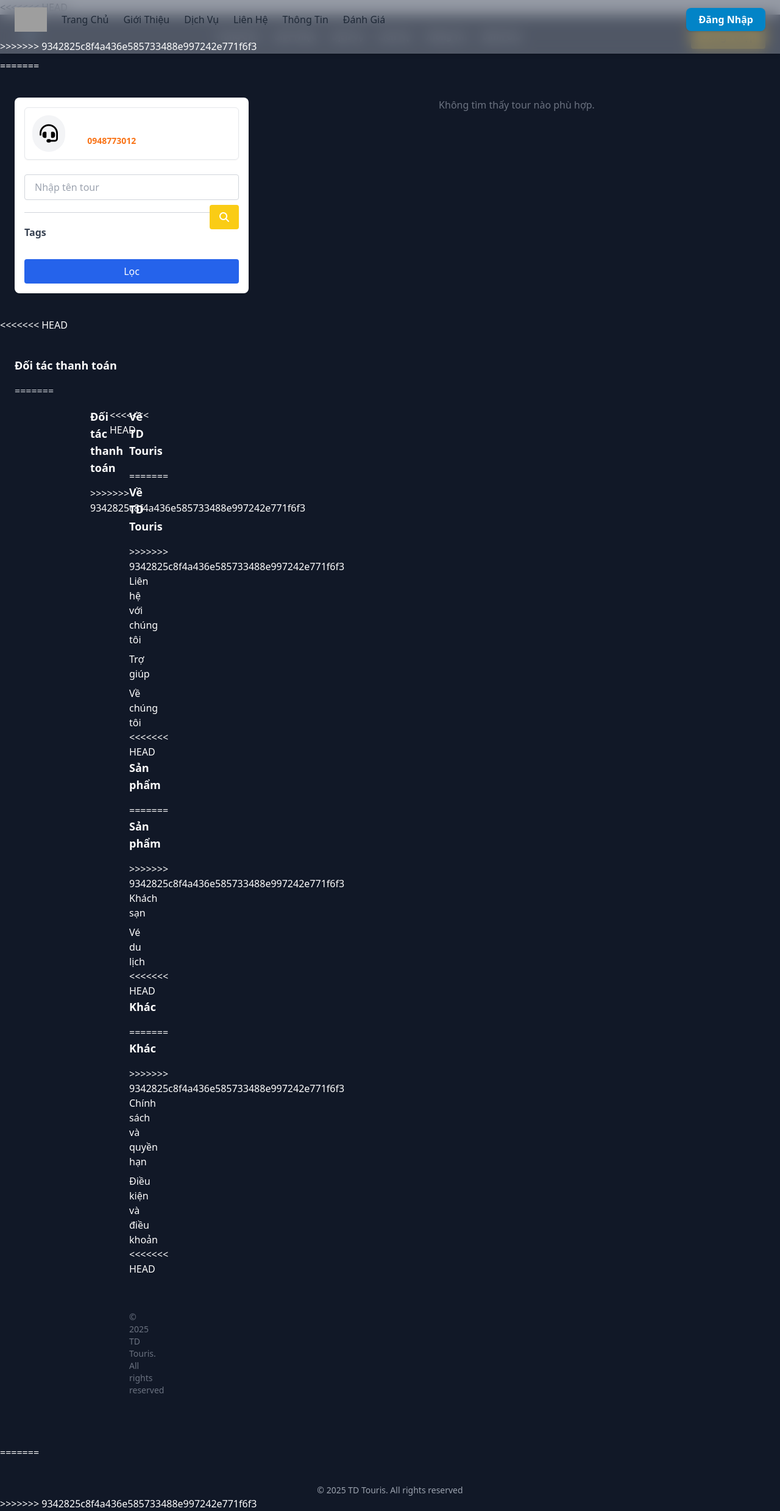
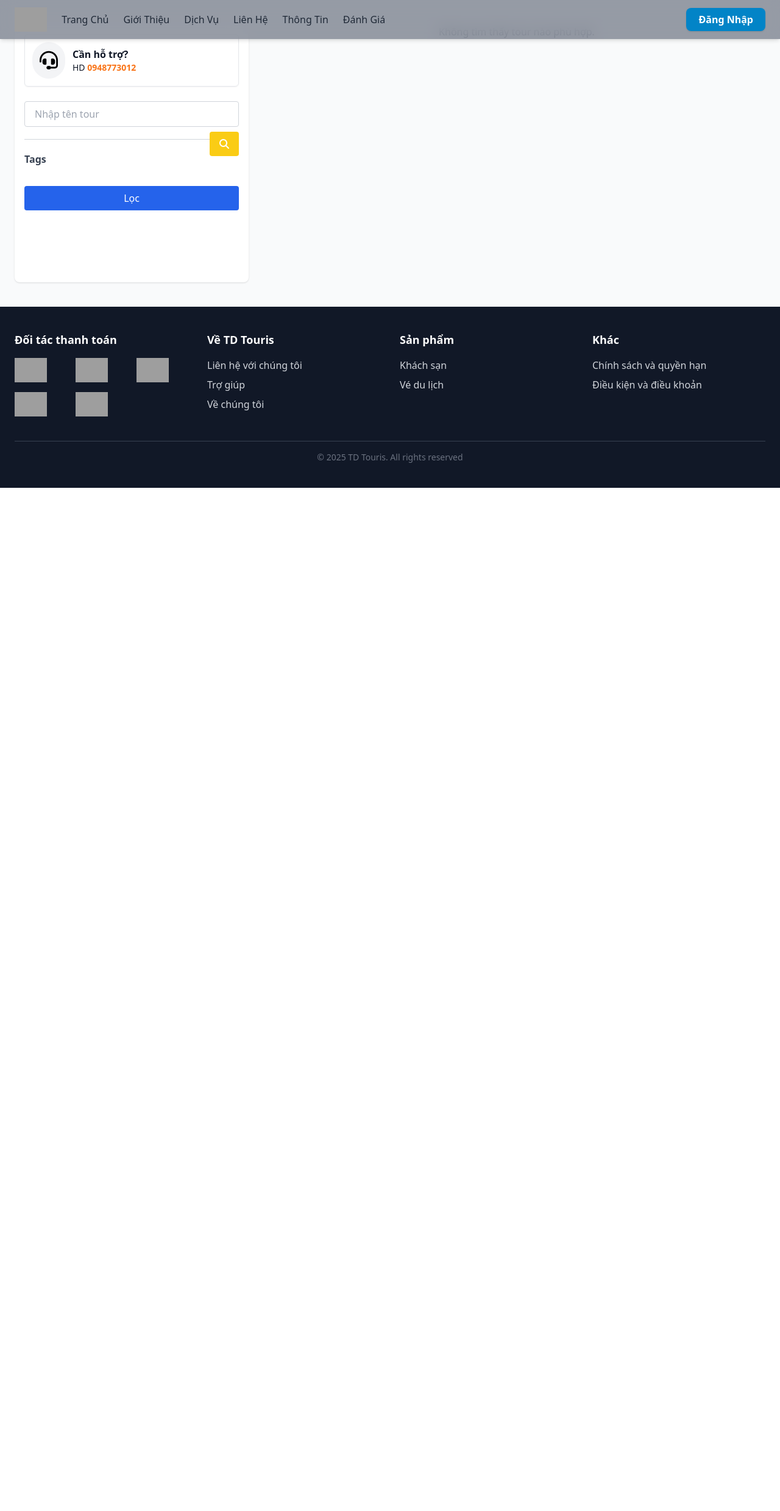
Before and after one commit to HaiDang1304/do-an-1-v2, a PHP site: page /views/tour.php in a window 1280 px wide. Shown: the whole page at 61% size. After the commit the page ends 800 px from the top, so only its background shows below. Run offline with PHP 8.4, Linux system fonts and the light colour scheme; data that the repository does not hold is empty; some libraries are stand-ins or nearby versions; grey boxes are pictures that could not be loaded.

Commit message:
fix footer

```diff
--- a/src/includes/footer.php
+++ b/src/includes/footer.php
@@ -1,4 +1,3 @@
-<<<<<<< HEAD
 <footer class="bg-gray-900 text-gray-300 py-10">
   <div class="container mx-auto px-6">
     <div class="grid grid-cols-1 md:grid-cols-4 gap-8">
@@ -7,16 +6,6 @@
       <div>
         <h4 class="text-white font-semibold text-lg mb-4">Đối tác thanh toán</h4>
         <div class="grid grid-cols-3 gap-4">
-=======
-<div class="bg-gray-900 text-white py-10">
-  <div class="container mx-auto px-6">
-    <div class="grid grid-cols-1 sm:grid-cols-2 md:grid-cols-4 gap-8">
-
-      <!-- Đối tác thanh toán -->
-      <div>
-        <h4 class="text-lg font-semibold mb-4">Đối tác thanh toán</h4>
-        <div class="flex flex-wrap gap-4">
->>>>>>> 9342825c8f4a436e585733488e997242e771f6f3
           <img src="../public/images/payment/visa-logo-png.png" alt="VISA" class="h-10 object-contain">
           <img src="../public/images/payment/BIDV-01.png" alt="BIDV" class="h-10 object-contain">
           <img src="../public/images/payment/logo-MB.png" alt="MB Bank" class="h-10 object-contain">
@@ -25,15 +14,9 @@
         </div>
       </div>
 
-<<<<<<< HEAD
       <!-- Về TD Touris -->
       <div>
         <h4 class="text-white font-semibold text-lg mb-4">Về TD Touris</h4>
-=======
-      <!-- Cột Về TD Touris -->
-      <div>
-        <h4 class="text-lg font-semibold mb-4">Về TD Touris</h4>
->>>>>>> 9342825c8f4a436e585733488e997242e771f6f3
         <ul class="space-y-2">
           <li><a href="#" class="hover:text-yellow-400 transition">Liên hệ với chúng tôi</a></li>
           <li><a href="#" class="hover:text-yellow-400 transition">Trợ giúp</a></li>
@@ -41,36 +24,23 @@
         </ul>
       </div>
 
-<<<<<<< HEAD
       <!-- Sản phẩm -->
       <div>
         <h4 class="text-white font-semibold text-lg mb-4">Sản phẩm</h4>
-=======
-      <!-- Cột Sản phẩm -->
-      <div>
-        <h4 class="text-lg font-semibold mb-4">Sản phẩm</h4>
->>>>>>> 9342825c8f4a436e585733488e997242e771f6f3
         <ul class="space-y-2">
           <li><a href="#" class="hover:text-yellow-400 transition">Khách sạn</a></li>
           <li><a href="#" class="hover:text-yellow-400 transition">Vé du lịch</a></li>
         </ul>
       </div>
 
-<<<<<<< HEAD
       <!-- Khác -->
       <div>
         <h4 class="text-white font-semibold text-lg mb-4">Khác</h4>
-=======
-      <!-- Cột Khác -->
-      <div>
-        <h4 class="text-lg font-semibold mb-4">Khác</h4>
->>>>>>> 9342825c8f4a436e585733488e997242e771f6f3
         <ul class="space-y-2">
           <li><a href="#" class="hover:text-yellow-400 transition">Chính sách và quyền hạn</a></li>
           <li><a href="#" class="hover:text-yellow-400 transition">Điều kiện và điều khoản</a></li>
         </ul>
       </div>
-<<<<<<< HEAD
     </div>
 
     <div class="mt-10 border-t border-gray-700 pt-4 text-center text-sm text-gray-500">
@@ -78,14 +48,3 @@
     </div>
   </div>
 </footer>
-=======
-
-    </div>
-
-    <!-- Footer bottom -->
-    <div class="mt-10 text-center text-gray-400 text-sm">
-      © 2025 TD Touris. All rights reserved
-    </div>
-  </div>
-</div>
->>>>>>> 9342825c8f4a436e585733488e997242e771f6f3
--- a/src/includes/header.php
+++ b/src/includes/header.php
@@ -1,52 +1,3 @@
-<<<<<<< HEAD
-<?php
-if (session_status() === PHP_SESSION_NONE) {
-    session_start();
-}
-error_log("Session in header.php: " . print_r($_SESSION, true));
-?>
-
-<header class="bg-gray-900 text-white shadow">
-  <div class="container mx-auto flex items-center justify-between py-4 px-6">
-    <!-- Logo -->
-    <a href="../php/index.php" class="flex items-center space-x-4">
-      <img src="../public/images/images/logousave.png" alt="Logo" class="h-10 w-auto object-contain" />
-    </a>
-
-    <!-- Menu -->
-    <nav>
-      <ul class="flex space-x-6 text-sm font-semibold">
-        <li><a href="../php/index.php" class="hover:text-yellow-400 transition">Trang Chủ</a></li>
-        <li><a href="../php/gioithieu.php" class="hover:text-yellow-400 transition">Giới Thiệu</a></li>
-        <li><a href="../php/dichvu.php" class="hover:text-yellow-400 transition">Dịch Vụ</a></li>
-        <li><a href="../php/lienhe.php" class="hover:text-yellow-400 transition">Liên Hệ</a></li>
-        <li><a href="../php/user_info.php" class="hover:text-yellow-400 transition">Thông Tin</a></li>
-        <li><a href="../php/danhgia.php" class="hover:text-yellow-400 transition">Đánh Giá</a></li>
-      </ul>
-    </nav>
-
-    <!-- User Login -->
-    <div class="flex items-center space-x-4">
-      <?php if (isset($_SESSION['user'])): ?>
-        <span class="text-white">
-          Xin chào, <strong><?php echo htmlspecialchars($_SESSION['user']['username'] ?? 'Người dùng', ENT_QUOTES, 'UTF-8'); ?></strong>
-        </span>
-        <a href="../php/index.php?logout=true"
-           id="logout"
-           class="bg-red-600 hover:bg-red-700 text-white px-4 py-2 rounded transition"
-        >
-          Đăng Xuất
-        </a>
-      <?php else: ?>
-        <a href="../php/login.php"
-           class="bg-yellow-500 hover:bg-yellow-600 text-gray-900 px-4 py-2 rounded font-semibold transition"
-        >
-          Đăng Nhập
-        </a>
-      <?php endif; ?>
-    </div>
-  </div>
-=======
 <!-- header.php -->
 <header class="fixed top-0 left-0 w-full z-50 bg-gray-500 bg-opacity-70 backdrop-blur-md shadow-md">
     <div class="max-w-7xl mx-auto px-6 py-3 flex items-center justify-between">
@@ -77,5 +28,4 @@
             </a>
         </div>
     </div>
->>>>>>> 9342825c8f4a436e585733488e997242e771f6f3
 </header>
```
Also changed, not shown: src/views/index.php (+0 -27 lines).
